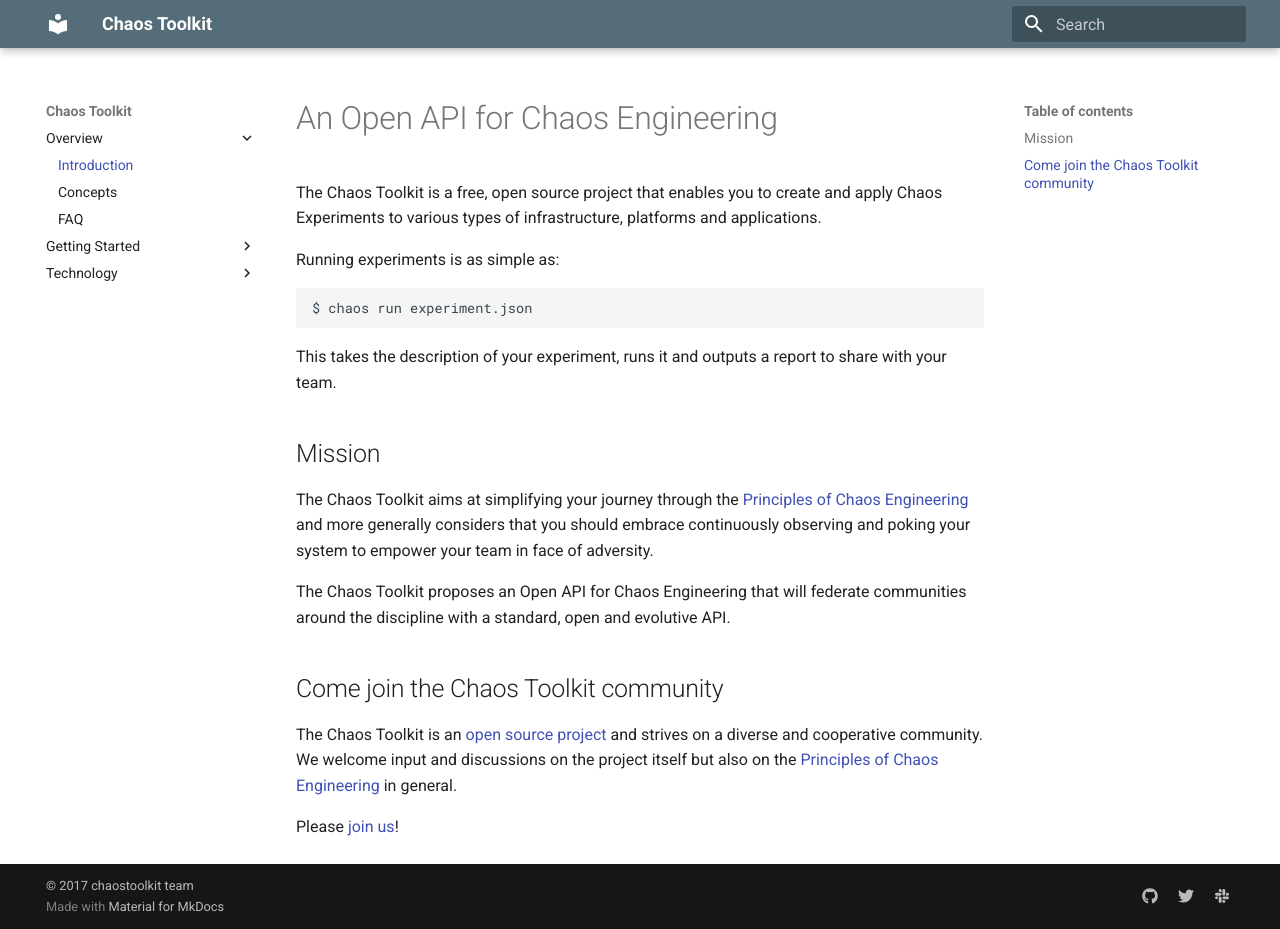
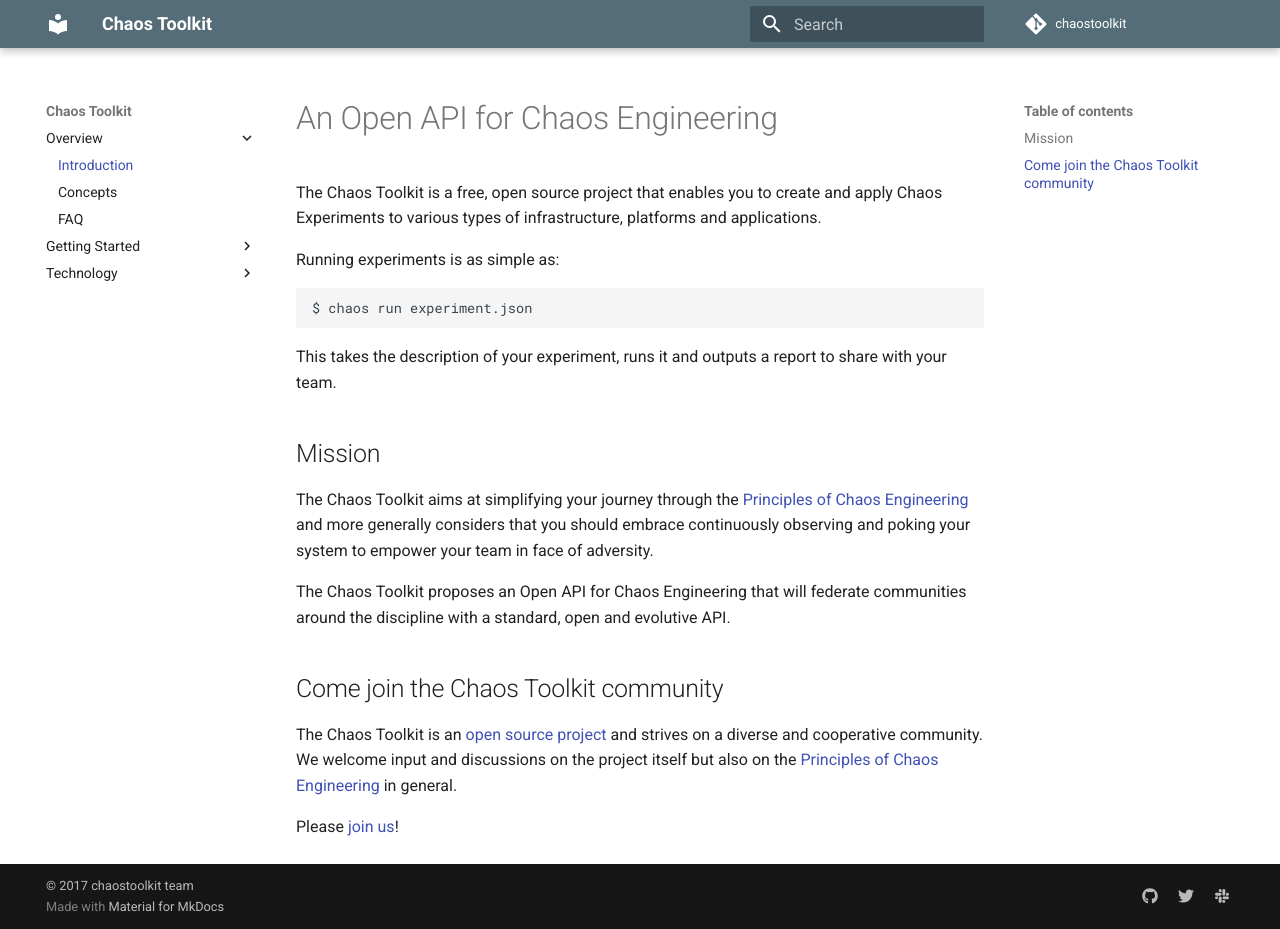
Before and after one commit to chaostoolkit/chaostoolkit-documentation, an MkDocs documentation site: the page built from sources/index.md, in a window 1280 px wide and 929 px high. Built offline with MkDocs 1.6.1 and Material for MkDocs 9.7.7, drawn with Linux system fonts in a browser that asks for light colours; comment, search, counter and statistics services are not loaded; old or Windows-style settings are respelled for this version of MkDocs.

Commit message:
Proper level

```diff
--- a/mkdocs.yml
+++ b/mkdocs.yml
@@ -7,6 +7,8 @@
 google_analytics:
   - UA-107338053-1
   - auto
+repo_name: chaostoolkit
+repo_url: https://github.com/chaostoolkit/chaostoolkit
 markdown_extensions:
   - markdown_include.include:
       base_path: "sources/shared"
@@ -38,8 +40,6 @@
       link: https://twitter.com/chaostoolkit
     - type: slack
       link: https://join.chaostoolkit.org/
-  repo_name: chaostoolkit
-  repo_url: https://github.com/chaostoolkit/chaostoolkit
 pages:
 - Overview:
     - Introduction: index.md
```
